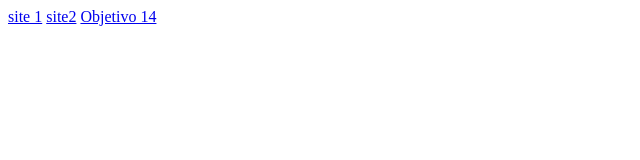
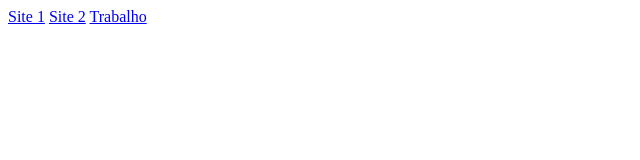
Before and after one commit to YgorGabriel99/site-vida-na-agua, a plain HTML site: page index.html in a window 1280 px wide. Shown: the full height of the page, 0-640 px from the left. Drawn offline with Linux system fonts and the light colour scheme.

Commit message:
Update index.html

```diff
--- a/index.html
+++ b/index.html
@@ -4,9 +4,8 @@
   	<meta charset="utf8">
   </head>
   <body>
-	<a href="https://github.com/YgorGabriel99/YgorGabriel99.github.io/tree/main/site1%20ygor">site 1</a>
-	<a href="https://github.com/YgorGabriel99/YgorGabriel99.github.io/tree/main/site2%20ygor">site2</a>
-	<a href="https://github.com/YgorGabriel99/YgorGabriel99.github.io/tree/main/Objetivo%2014-Vida%20na%20%C3%81gua">Objetivo 14</a>
-
+	<a href="site1 ygor/index.html">Site 1</a>
+        <a href="site2 ygor/index.html">Site 2</a>
+	<a href="Objetivo 14-Vida na Água/index.html">Trabalho</a>
   </body>
 </html>
```
